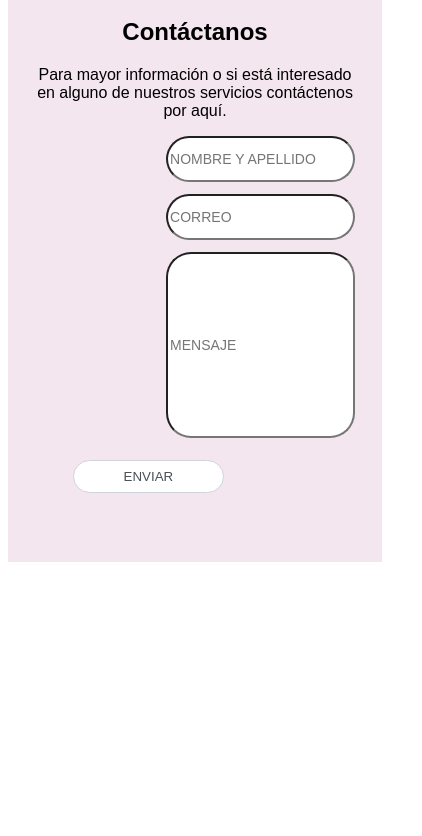
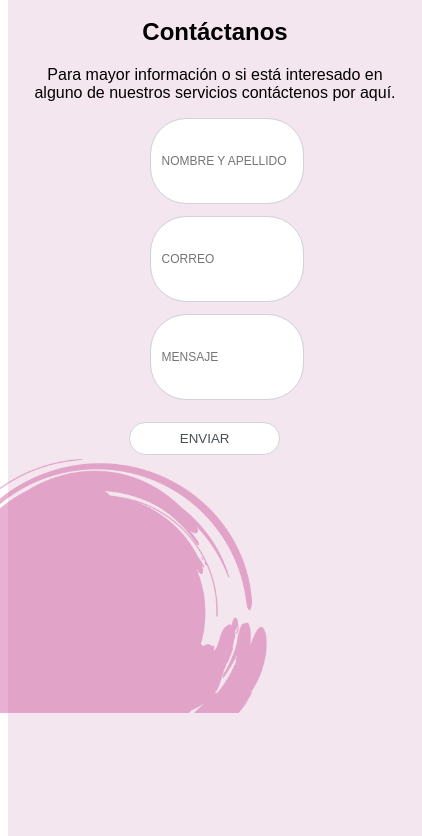
Before and after one commit to IsabelLopez/Backstage, a Gatsby site: page /contacto in a window 390 px wide. Shown: the part 131-967 px from the top of the page, 422 px wide, since content can reach past the window. Before the commit the page ends 844 px from the top, so only its background shows below. Built offline with nearby package versions, Linux system fonts and the light colour scheme; Gatsby itself is replaced by a stand-in of ours.

Commit message:
contact page responsive

```diff
--- a/package.json
+++ b/package.json
@@ -18,8 +18,10 @@
     "@fortawesome/free-brands-svg-icons": "^5.15.3",
     "@fortawesome/react-fontawesome": "^0.1.14",
     "bootstrap": "^4.6.0",
+    "firebase": "^8.7.1",
     "gatsby": "^2.32.13",
     "gatsby-link": "^3.9.0",
+    "gatsby-plugin-firebase": "^0.2.0-beta.4",
     "gatsby-react-router-scroll": "^4.9.0",
     "prop-types": "^15.7.2",
     "react": "^17.0.1",
--- a/src/components/Navbar.css
+++ b/src/components/Navbar.css
@@ -5,12 +5,12 @@ body {
 }
 
 a:hover{
-    color: #7e9ab2 !important;
+    color: #CC5299 !important;
     text-decoration: none;
 }
 
 #submenu-a:hover{
-  color: #0F2338 !important;
+  color: #CC5299 !important;
 }
 
 #submenu-a{
@@ -93,7 +93,7 @@ a:hover{
 .NavLink:hover,
 .NavLink.active,
 .NavLink:focus {
-  color: #7E9AB2;
+  color: #CC5299;
   text-decoration:none;
 }
 
--- a/src/components/Navbar.js
+++ b/src/components/Navbar.js
@@ -8,7 +8,7 @@ import { Menu, X } from 'react-feather'
 import { Location } from '@reach/router'
 
 import { FontAwesomeIcon } from '@fortawesome/react-fontawesome'
-import { faFacebookSquare, faInstagram, faYoutubeSquare } from '@fortawesome/free-brands-svg-icons'
+import { faFacebookSquare, faInstagram, faWhatsappSquare } from '@fortawesome/free-brands-svg-icons'
 import { config } from '@fortawesome/fontawesome-svg-core'
 // Disable the auto CSS insertion
 config.autoAddCss = false
@@ -134,14 +134,14 @@ export class Navigation extends Component {
                   </div>
 
                   <div className="social-media">
-                    <a className="nav-icon" alt="Instagram icon" href="https://www.instagram.com/ec.horses/" target="_blank" rel="noopener noreferrer">
+                    <a className="nav-icon" alt="Instagram icon" href="#" target="_blank" rel="noopener noreferrer">
                       <FontAwesomeIcon icon={faInstagram} className="fa-fw" />
                     </a>
-                    <a className="nav-icon" alt="Facebook icon" href="https://www.facebook.com/ec.horses17" target="_blank" rel="noopener noreferrer">
+                    <a className="nav-icon" alt="Facebook icon" href="#" target="_blank" rel="noopener noreferrer">
                       <FontAwesomeIcon icon={faFacebookSquare} className="fa-fw" />
                     </a>
-                    <a className="nav-icon" alt="Youtube icon" href="https://www.youtube.com/channel/UCSaoMvPuMr3gzUjh32qWGbg" target="_blank" rel="noopener noreferrer">
-                      <FontAwesomeIcon icon={faYoutubeSquare} className="fa-fw" />
+                    <a className="nav-icon" alt="Youtube icon" href="#" target="_blank" rel="noopener noreferrer">
+                      <FontAwesomeIcon icon={faWhatsappSquare} className="fa-fw" />
                     </a>
                   </div>
 
--- a/src/components/layout.css
+++ b/src/components/layout.css
@@ -1,6 +1,9 @@
 .layout{
   background-color: #F4E6EF;
   padding: 100px 80px;
+  min-height: 100vh;
+  width: 100%;
+  overflow: hidden;
 }
 
 @media(max-width: 1136px){
--- a/src/pages/clases.css
+++ b/src/pages/clases.css
@@ -110,7 +110,6 @@
   }
 }
 
-
 @media only screen and (max-width: 428px){
 
   #img-half {
--- a/src/pages/contacto.css
+++ b/src/pages/contacto.css
@@ -85,3 +85,57 @@
 .whatsappnumber {
   margin-bottom: 5%;
 }
+
+
+.form-control {
+    display: block;
+    width: 100%;
+    height: calc(1.5em + .75rem + 2px);
+    padding: 35px 30px !important;
+    font-size: 1rem;
+    font-weight: 400;
+    line-height: 1.5;
+    color: #495057;
+    background-color: #fff;
+    background-clip: padding-box;
+    border: 1px solid #ced4da;
+    border-radius: 2.25rem !important;
+    transition: border-color .15s ease-in-out,box-shadow .15s ease-in-out;
+}
+
+.cicle-contact{
+  position: absolute;
+  left: 0;
+}
+
+.contac-maps{
+  height: 50vh;
+}
+
+@media(max-width: 768px){
+  .cicle-contact {
+    position: absolute;
+    left: 0;
+    width: 70%;
+  }
+
+}
+
+@media only screen and (max-width: 428px){
+  .contact_form {
+    width: 100%;
+    margin: auto;
+  }
+
+.form-control {
+    padding: 26px 11px !important;
+    font-size: 12px !important;
+  }
+
+  .cicle-contact {
+    position: absolute;
+    left: 0;
+    width: 70%;
+    bottom: 0;
+  }
+}
--- a/src/pages/contacto.js
+++ b/src/pages/contacto.js
@@ -2,7 +2,7 @@ import * as React from 'react'
 import Layout from "../components/layout"
 import { Form, Button, Col } from 'react-bootstrap';
 
-import Navigation from "../components/Navbar"
+import Circle from "../images/circle_contact.png"
 import "../pages/contacto.css"
 
 
@@ -10,13 +10,12 @@ import "../pages/contacto.css"
 const ContactPage = () => {
     return (
         <>
-            <Navigation />
             <title>Backstage - Contacto</title>
             <Layout>
-              <div className="contenido">
+              <div className="contenido" id="">
                   <h2 className="mainTitle center-text">Contáctanos</h2>
                   <p className="center-text">Para mayor información o si está interesado en alguno de nuestros servicios contáctenos por aquí.</p>
-              </div>
+
 
               <div className="contact_form">
                   <Form method="post" action="https://formspree.io/f/myylpjjo">
@@ -37,6 +36,8 @@ const ContactPage = () => {
                       </Col>
                   </Form>
               </div>
+                <img src={Circle} alt="" className="cicle-contact"/>
+              </div>
             </Layout>
 
         </>
--- a/src/pages/index.css
+++ b/src/pages/index.css
@@ -151,6 +151,12 @@ p{
     flex-direction: column-reverse;
   }
 }
+@media(max-width: 768px){
+ h2{
+  font-size: 35px;
+ }
+
+}
 
 @media only screen and (max-width: 428px){
   h1{
```
Also changed, not shown: src/images/circle_contact.png (added), 1 other file.
